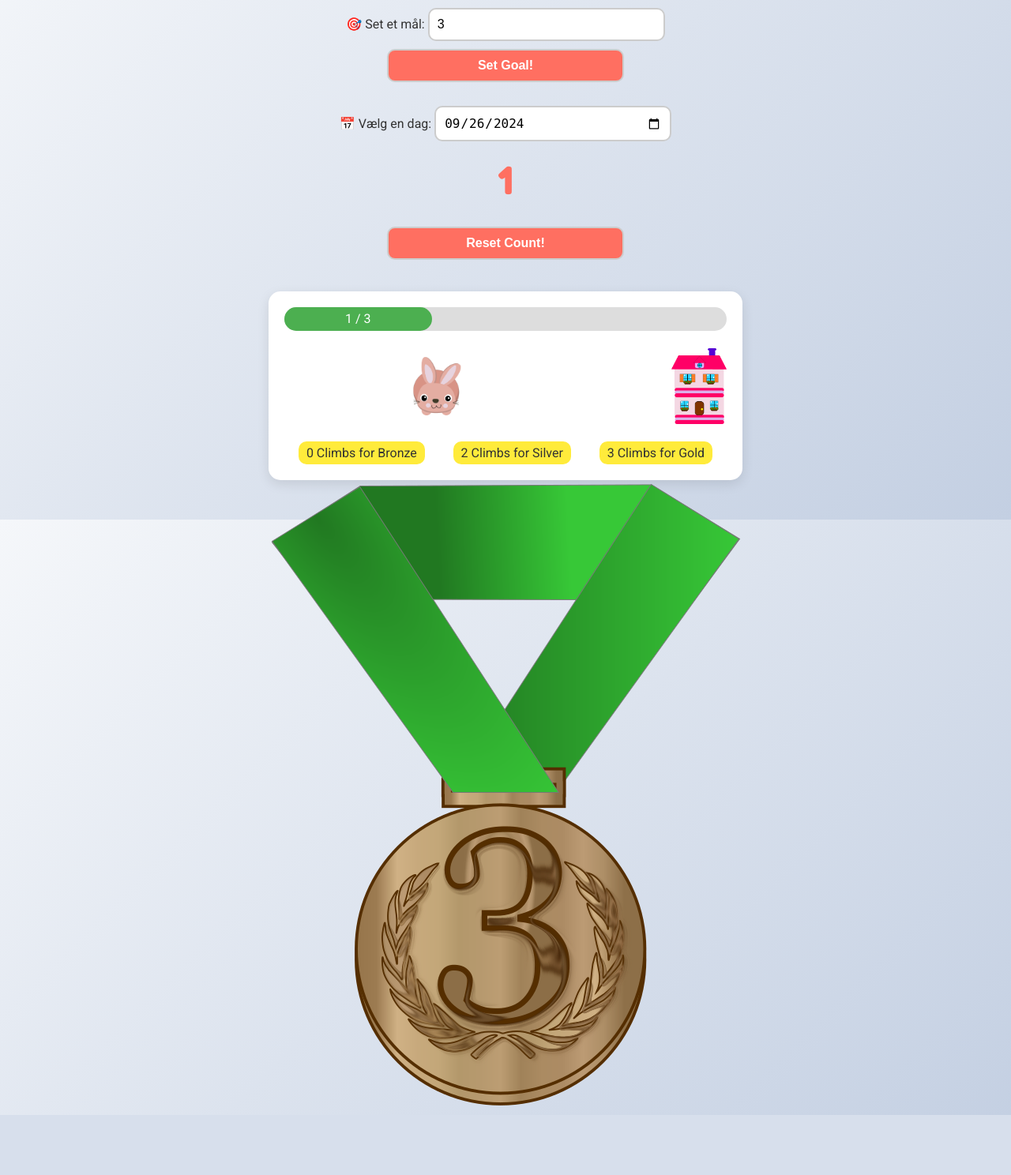
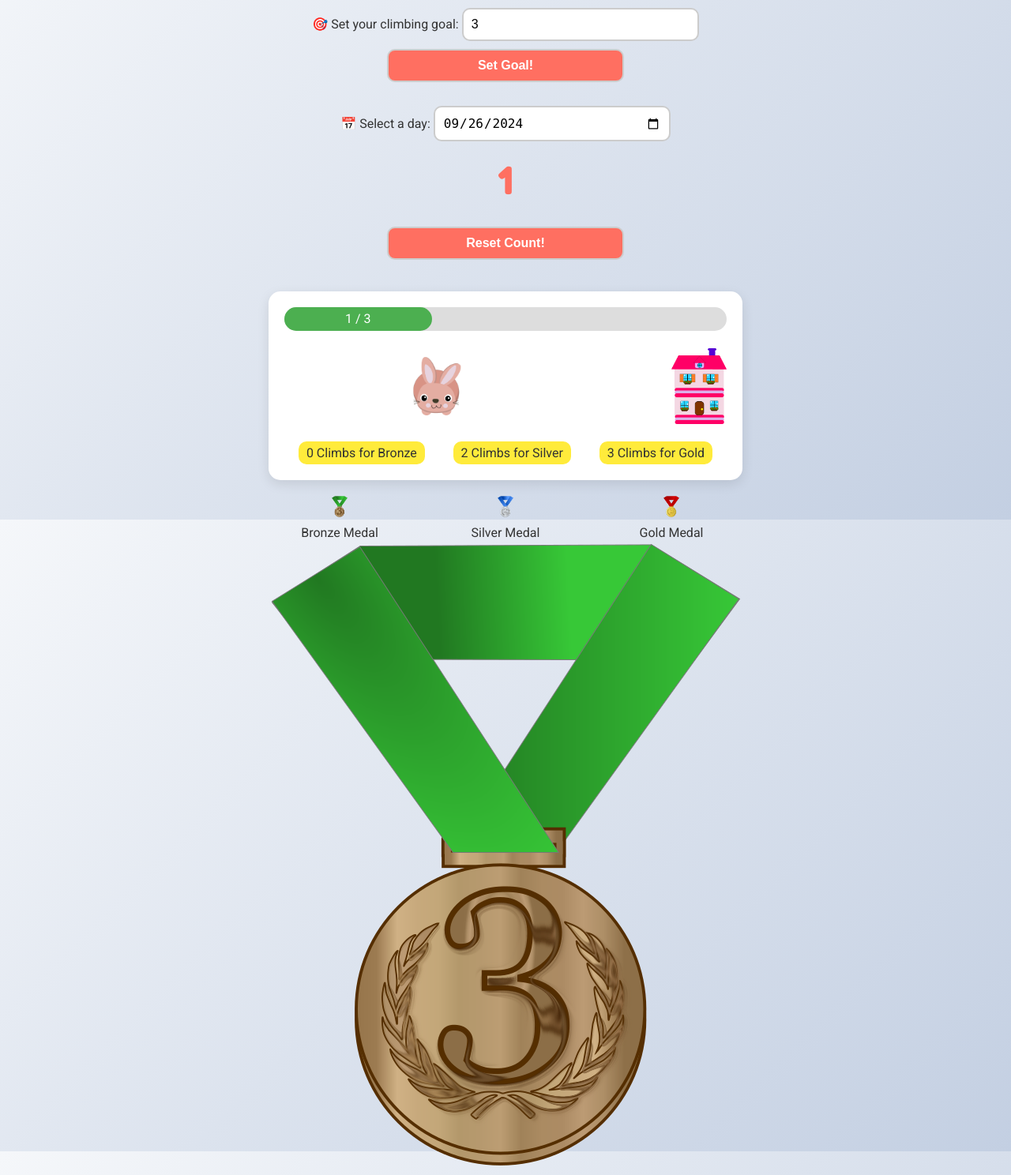
Before and after one commit to bobor16/SA-Motivation-Game, a Flask app: page /klatre-spil in a window 1280 px wide. Shown: the part 142-1630 px from the top of the page at 79% size. Before the commit the page ends 1554 px from the top, so only its background shows below. Run offline with Flask 3, Linux system fonts and the light colour scheme; data comes from the database, SQL or seed files in the repository; both versions use the stored data as it was after the commit.

Commit message:
further adjustments

```diff
--- a/SA-Motivation/static/css/styles.css
+++ b/SA-Motivation/static/css/styles.css
@@ -115,13 +115,11 @@ button {
 #bunny {
     width: 60px;
     height: auto;
-    z-index: 1;
 }
 
 #bunnyhouse {
     width: 70px;
     height: auto;
-    z-index: 2;
 }
 
 #achievementLabels {
@@ -135,6 +133,29 @@ button {
     padding: 5px 10px;
     border-radius: 10px;
     font-size: 1rem;
+}
+
+/* Medal section styling */
+.medal-section {
+    display: flex;
+    justify-content: space-between;
+    align-items: center;
+    width: 100%;
+    margin-top: 20px;
+}
+
+.medal {
+    display: flex;
+    flex-direction: column;
+    align-items: center;
+    text-align: center;
+    width: 30%;
+}
+
+.medal img {
+    width: 20px; /* Just an example size */
+    height: auto;
+    margin-bottom: 10px;
 }
 
 /* Responsive adjustments */
@@ -177,4 +198,8 @@ button {
         font-size: 0.8rem;
         padding: 4px;
     }
+
+    .medal img {
+        width: 60px; /* Adjusted size for mobile */
+    }
 }
--- a/SA-Motivation/static/js/progress.js
+++ b/SA-Motivation/static/js/progress.js
@@ -137,6 +137,7 @@ document.addEventListener('DOMContentLoaded', function() {
             return;
         }
 
+        // Show medals only if achieved
         if (count >= bronze) {
             achievements += '<img src="/static/badges/bronze.png" alt="Bronze Achievement" />';
         }
--- a/SA-Motivation/templates/klatre-spil.html
+++ b/SA-Motivation/templates/klatre-spil.html
@@ -4,10 +4,8 @@
 <head>
     <meta charset="UTF-8">
     <meta name="viewport" content="width=device-width, initial-scale=1.0">
-    <title>Motivations Spil</title>
-    <!-- Google Fonts -->
+    <title>Climbing Game Data</title>
     <link href="https://fonts.googleapis.com/css2?family=Fredoka+One&family=Roboto:wght@400;700&display=swap" rel="stylesheet">
-    <!-- Link til ekstern CSS-fil -->
     <link rel="stylesheet" href="/static/css/styles.css">
 </head>
 
@@ -19,13 +17,13 @@
 
     <div class="content-container">
         <div class="input-section">
-            <label for="goalInput">🎯 Set et mål:</label>
+            <label for="goalInput">🎯 Set your climbing goal:</label>
             <input type="number" id="goalInput" min="1" placeholder="Enter goal" />
             <button id="setGoalButton">Set Goal!</button>
         </div>
 
         <div class="input-section">
-            <label for="day">📅 Vælg en dag:</label>
+            <label for="day">📅 Select a day:</label>
             <input type="date" id="day" />
         </div>
 
@@ -51,6 +49,21 @@
             </div>
         </div>
 
+        <div class="medal-section">
+            <div class="medal">
+                <img src="/static/badges/bronze.png" alt="Bronze Medal">
+                <p>Bronze Medal</p>
+            </div>
+            <div class="medal">
+                <img src="/static/badges/silver.png" alt="Silver Medal">
+                <p>Silver Medal</p>
+            </div>
+            <div class="medal">
+                <img src="/static/badges/gold.png" alt="Gold Medal">
+                <p>Gold Medal</p>
+            </div>
+        </div>
+
         <div id="achievements"></div>
     </div>
 
```
Also changed, not shown: SA-Motivation/climbing_game.db.
